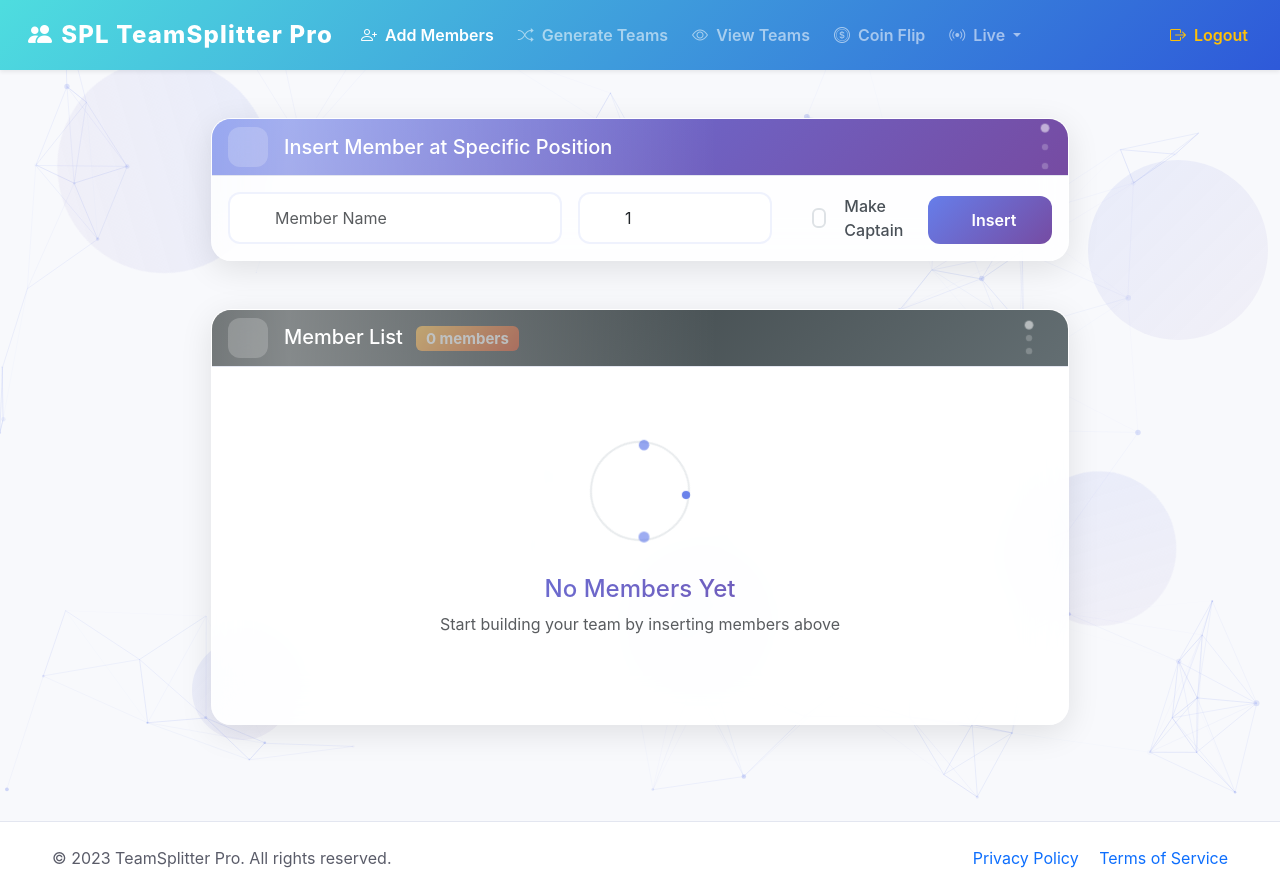
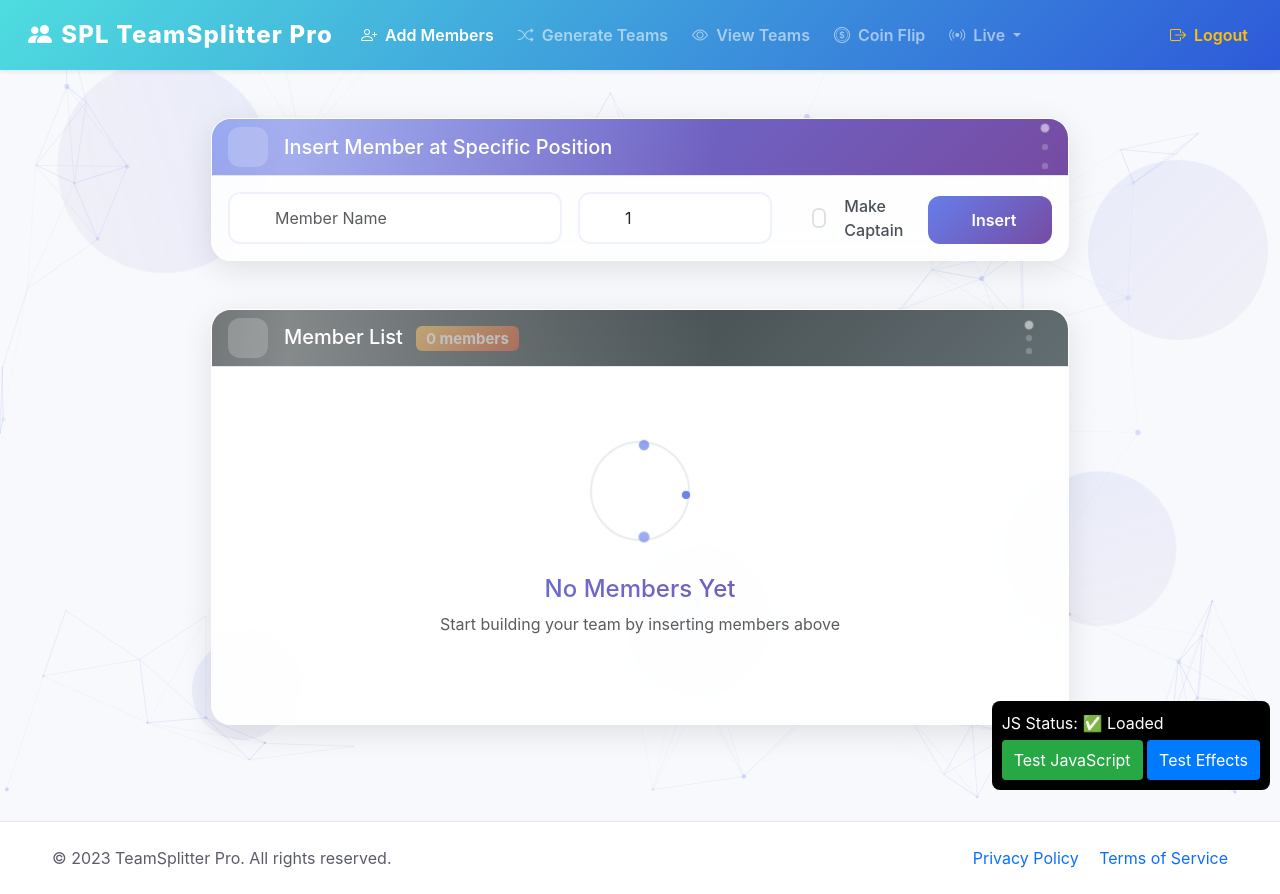
Before and after one commit to BOMMANCHUAKHIL/cricket, a Django app: page / in a window 1280 px wide. Run offline with Django 5.2, Linux system fonts and the light colour scheme; the visitor is signed in with stand-in values (Sample User, id 1); data that the repository does not hold is empty; parts of the project's set-up code (start-up, migrations or seed data) failed here and were passed over; some libraries are stand-ins or nearby versions.

Commit message:
Update add_member.html

```diff
--- a/capp/templates/add_member.html
+++ b/capp/templates/add_member.html
@@ -980,8 +980,22 @@
 
 <script>
 document.addEventListener('DOMContentLoaded', function() {
-    // Initialize Particles.js
+    console.log('🚀 JavaScript loaded successfully!');
+
+    // Debug: Check if form is working
+    const form = document.querySelector('form');
+    if (form) {
+        form.addEventListener('submit', function(e) {
+            console.log('📝 Form submitted');
+            const memberName = document.querySelector('input[name="single_name"]').value;
+            const position = document.querySelector('input[name="insert_position"]').value;
+            console.log('Member:', memberName, 'Position:', position);
+        });
+    }
+
+    // Initialize Particles.js with error handling
     if (typeof particlesJS !== 'undefined') {
+        try {
             particlesJS('particles-js', {
                 particles: {
                     number: { value: 80, density: { enable: true, value_area: 800 } },
@@ -1015,16 +1029,29 @@ document.addEventListener('DOMContentLoaded', function() {
                     }
                 }
             });
+            console.log('✨ Particles.js initialized');
+        } catch (e) {
+            console.log('❌ Particles.js error:', e);
+        }
+    } else {
+        console.log('❌ Particles.js not loaded');
     }
 
-    // Initialize tooltips
-    var tooltipTriggerList = [].slice.call(document.querySelectorAll('[data-bs-toggle="tooltip"]'))
+    // Initialize tooltips with error handling
+    try {
+        var tooltipTriggerList = [].slice.call(document.querySelectorAll('[data-bs-toggle="tooltip"]'));
         var tooltipList = tooltipTriggerList.map(function (tooltipTriggerEl) {
-        return new bootstrap.Tooltip(tooltipTriggerEl)
+            return new bootstrap.Tooltip(tooltipTriggerEl);
         });
+        console.log('💡 Tooltips initialized:', tooltipList.length);
+    } catch (e) {
+        console.log('❌ Tooltip error:', e);
+    }
 
-    // Add interactive effects
+    // Add interactive effects to inputs
     const inputs = document.querySelectorAll('.glass-input');
+    console.log('⌨️ Inputs found:', inputs.length);
+
     inputs.forEach(input => {
         input.addEventListener('focus', function() {
             this.parentElement.classList.add('focused');
@@ -1037,8 +1064,11 @@ document.addEventListener('DOMContentLoaded', function() {
 
     // Add ripple effect to buttons
     const buttons = document.querySelectorAll('.btn-hover-glow');
+    console.log('🔘 Buttons found:', buttons.length);
+
     buttons.forEach(btn => {
         btn.addEventListener('click', function(e) {
+            try {
                 const ripple = document.createElement('span');
                 const rect = this.getBoundingClientRect();
                 const size = Math.max(rect.width, rect.height);
@@ -1055,18 +1085,31 @@ document.addEventListener('DOMContentLoaded', function() {
                     height: ${size}px;
                     left: ${x}px;
                     top: ${y}px;
+                    pointer-events: none;
+                    z-index: 1;
                 `;
 
+                this.style.position = 'relative';
+                this.style.overflow = 'hidden';
                 this.appendChild(ripple);
 
                 setTimeout(() => {
-                ripple.remove();
+                    if (ripple.parentNode === this) {
+                        this.removeChild(ripple);
+                    }
                 }, 600);
+
+                console.log('✨ Ripple effect triggered');
+            } catch (error) {
+                console.log('❌ Ripple effect error:', error);
+            }
         });
     });
 
     // Add CSS for ripple animation
+    if (!document.querySelector('#ripple-styles')) {
         const style = document.createElement('style');
+        style.id = 'ripple-styles';
         style.textContent = `
             @keyframes ripple {
                 to {
@@ -1076,6 +1119,69 @@ document.addEventListener('DOMContentLoaded', function() {
             }
         `;
         document.head.appendChild(style);
+        console.log('🎨 Ripple styles added');
+    }
+
+    // Test function to verify JavaScript is working
+    window.testJavaScript = function() {
+        const testDiv = document.createElement('div');
+        testDiv.innerHTML = '✅ JavaScript is WORKING!';
+        testDiv.style.cssText = `
+            position: fixed;
+            top: 20px;
+            right: 20px;
+            background: green;
+            color: white;
+            padding: 15px;
+            border-radius: 10px;
+            z-index: 9999;
+            font-weight: bold;
+            box-shadow: 0 4px 12px rgba(0,0,0,0.3);
+        `;
+        document.body.appendChild(testDiv);
+
+        setTimeout(() => {
+            if (testDiv.parentNode) {
+                testDiv.remove();
+            }
+        }, 3000);
+
+        console.log('✅ JavaScript test passed!');
+        return true;
+    };
+
+    // Auto-test JavaScript on load
+    setTimeout(() => {
+        testJavaScript();
+    }, 1000);
+
+    console.log('🎯 All JavaScript functions loaded successfully');
+});
+
+// Global test function
+function testJavaScriptFunction() {
+    alert('✅ JavaScript functions are working perfectly!');
+    return true;
+}
+</script>
+
+<!-- Add a test button to verify JavaScript -->
+<div style="position: fixed; bottom: 10px; right: 10px; z-index: 10000; background: #000; color: #fff; padding: 10px; border-radius: 8px;">
+    <div>JS Status: <span id="jsStatus">Loading...</span></div>
+    <button onclick="testJavaScriptFunction()" style="background: #28a745; color: white; border: none; padding: 8px 12px; margin-top: 5px; border-radius: 4px; cursor: pointer;">
+        Test JavaScript
+    </button>
+    <button onclick="testJavaScript()" style="background: #007bff; color: white; border: none; padding: 8px 12px; margin-top: 5px; border-radius: 4px; cursor: pointer;">
+        Test Effects
+    </button>
+</div>
+
+<script>
+// Update JS status
+document.addEventListener('DOMContentLoaded', function() {
+    document.getElementById('jsStatus').textContent = '✅ Loaded';
+    console.log('🟢 JavaScript Status: Loaded and Ready');
 });
 </script>
+
 {% endblock %}
```
Lines whose indentation alone changed are shown as unchanged.
